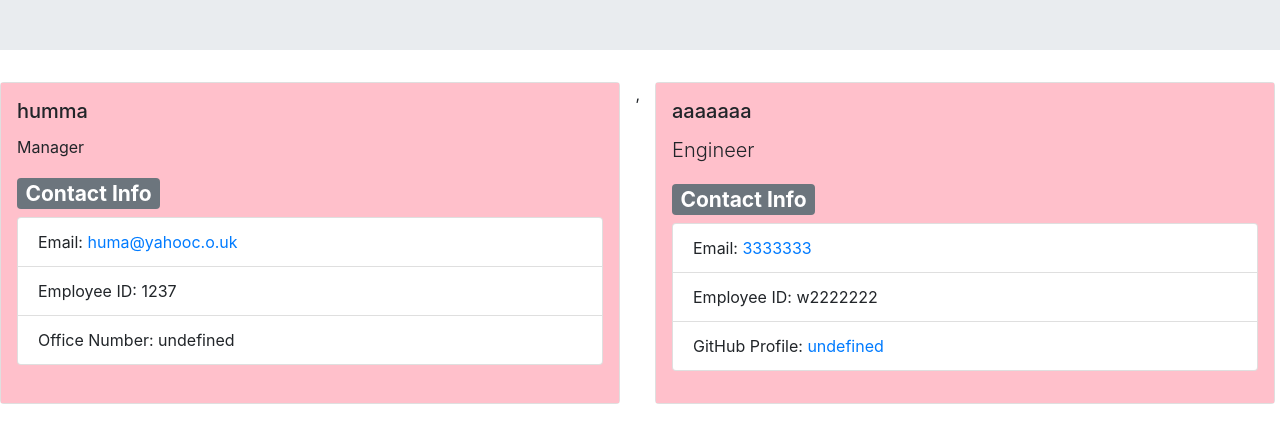
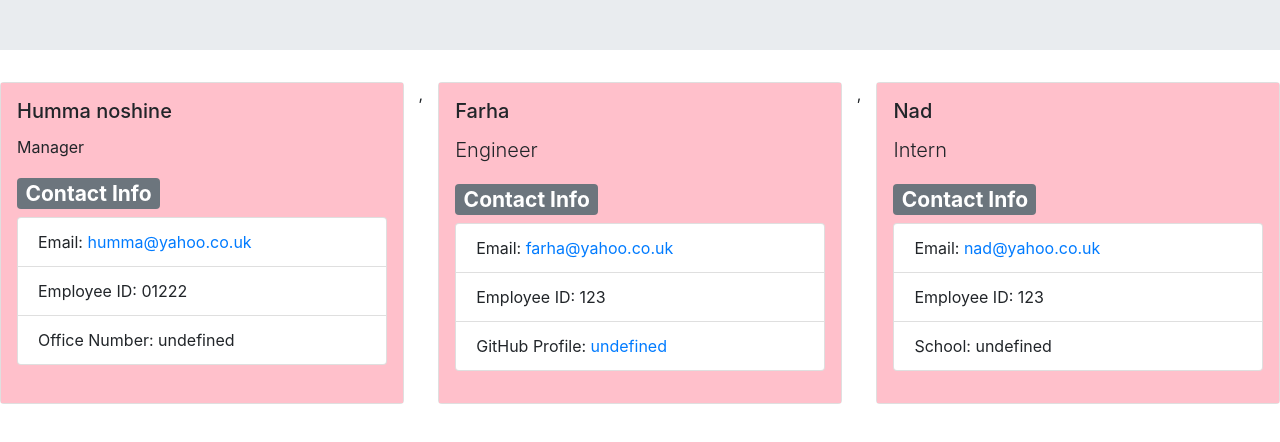
Before and after one commit to HummaNosh/Generate-Your-Teams-Profile, a website: page develop/index.html in a window 1280 px wide. Shown: the part 134-576 px from the top of the page. Drawn offline with nearby package versions, Linux system fonts and the light colour scheme.

Commit message:
final checks and tests

```diff
--- a/develop/index.html
+++ b/develop/index.html
@@ -21,13 +21,13 @@
       <div class="col">
         <div class="card h-100">
           <div class="card-body">
-          <h5 class="card-title">humma</h5>
+          <h5 class="card-title">Humma noshine</h5>
           <p class="card-text">Manager
           <h3><span class="badge badge-secondary">Contact Info</span>
           </h3>
           <ul class="list-group">
-            <li class="list-group-item">Email: <a href = "mailto:huma@yahooc.o.uk">huma@yahooc.o.uk</a></li>
-            <li class="list-group-item">Employee ID:   1237</li>
+            <li class="list-group-item">Email: <a href = "mailto:humma@yahoo.co.uk">humma@yahoo.co.uk</a></li>
+            <li class="list-group-item">Employee ID:   01222</li>
             <li class="list-group-item">Office Number: undefined</li>
           </ul>
           </p>
@@ -36,18 +36,37 @@
   </div>,<div class="col">
         <div class="card h-100">
         <div class="card-body">
-        <h5 class="card-title">aaaaaaa</h5>
+        <h5 class="card-title">Farha</h5>
             <p class="lead">Engineer
             <h3><span class="badge badge-secondary">Contact Info</span>
             </h3>
             <ul class="list-group">
-              <li class="list-group-item">Email:  <a href = "mailto:3333333">3333333</a></li>
-              <li class="list-group-item">Employee ID:   w2222222 </li>
+              <li class="list-group-item">Email:  <a href = "mailto:farha@yahoo.co.uk">farha@yahoo.co.uk</a></li>
+              <li class="list-group-item">Employee ID:   123 </li>
               <li class="list-group-item">GitHub Profile: <a href= "https://github.com/undefined" target="_blank">undefined</a></li>
             </ul>
             </p>
           </div>
           </div>
-        </div>,
+        </div>,<div class="col">
+       <div class="card h-100">
+         <div class="card-body">
+         <h5 class="card-title">Nad</h5>
+              <p class="lead">Intern
+              <h3><span class="badge badge-secondary">Contact Info</span>
+              </h3>
+              <ul class="list-group">
+
+                <li class="list-group-item">Email:  <a href = "mailto:nad@yahoo.co.uk">nad@yahoo.co.uk</a></li>
+                <li class="list-group-item">Employee ID:    123</li>
+                <li class="list-group-item">School:         undefined</li>
+            </ul>
+            </p>
+            </div>
+            </div>
+            </div>
+          </div>
+        </div>
+        </div>
       </body>
   </html>
--- a/package.json
+++ b/package.json
@@ -4,7 +4,7 @@
   "description": "",
   "main": "index.js",
   "scripts": {
-    "test": "echo \"Error: no test specified\" && exit 1"
+    "test": "jest"
   },
   "repository": {
     "type": "git",
```
Also changed, not shown: develop/_tests_/Engineer.test.js (renamed from develop/Tests/Engineer.test.js, +1 -0 lines), develop/_tests_/Employee.test.js (renamed from develop/Tests/Employee.test.js), develop/_tests_/Intern.test.js (renamed from develop/Tests/Intern.test.js), develop/_tests_/Manager.test.js (renamed from develop/Tests/Manager.test.js).
